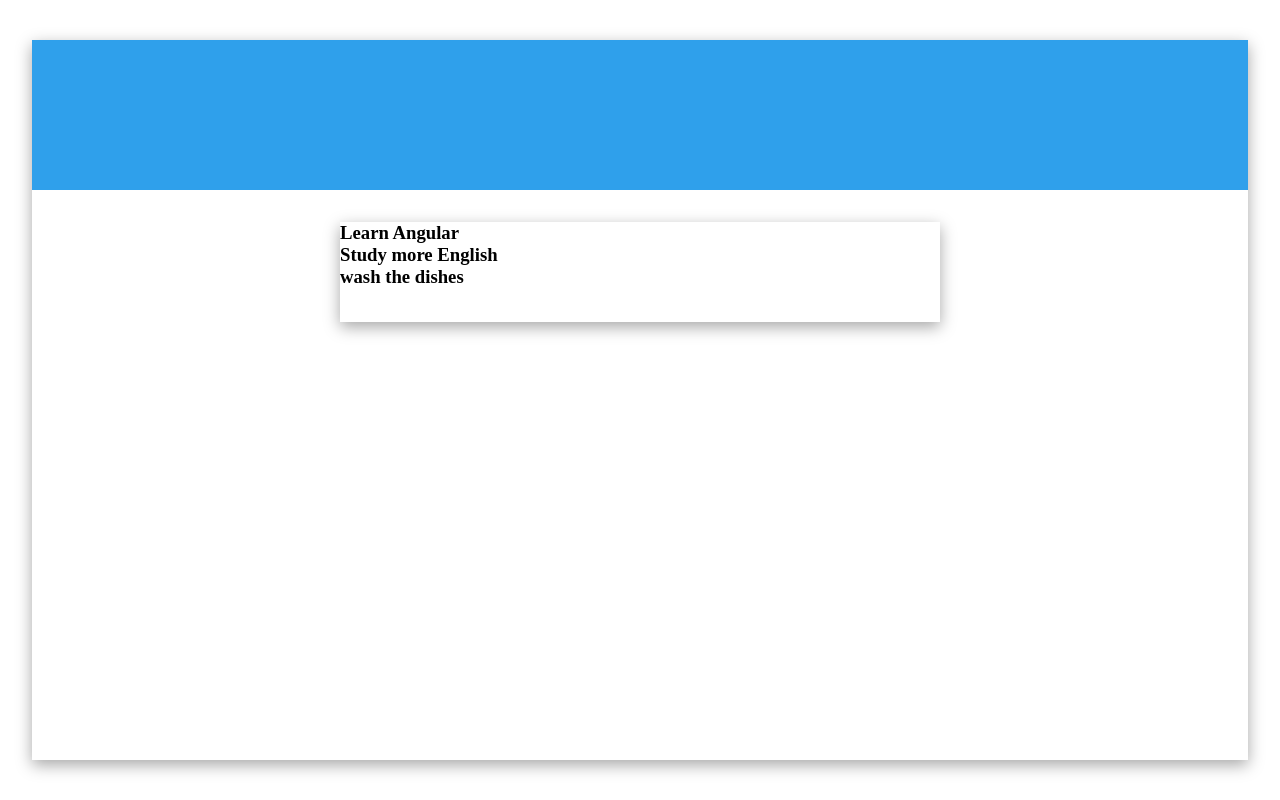
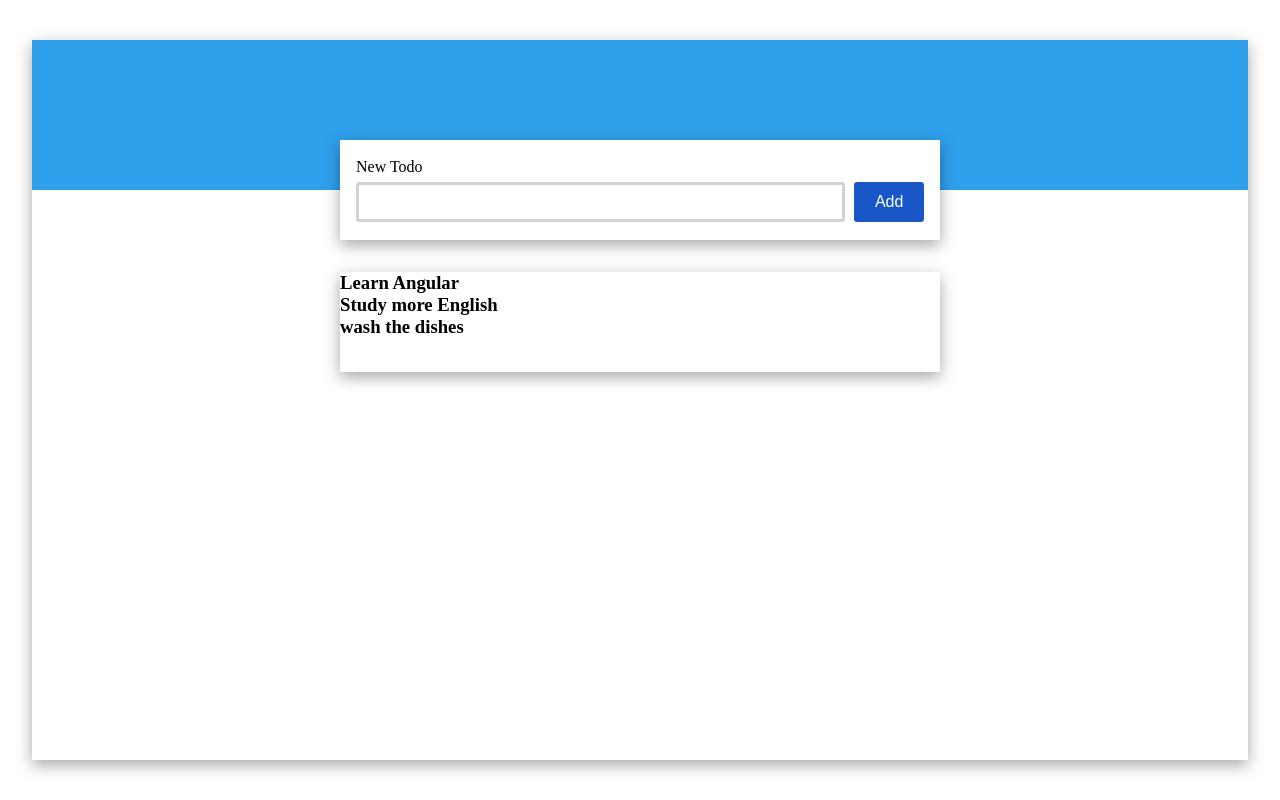
Before and after one commit to matheusleal-code/angular-todo-app, an Angular app: page / in a window 1280 px wide. Built offline with nearby package versions, Linux system fonts and the light colour scheme.

Commit message:
fix: new-todo component app

```diff
--- a/src/app/app.component.html
+++ b/src/app/app.component.html
@@ -2,6 +2,7 @@
   <div class="box">
     <div class="header">
     </div>
+    <app-new-todo></app-new-todo>
     <app-todo-list></app-todo-list>
   </div>
 </div>
```
